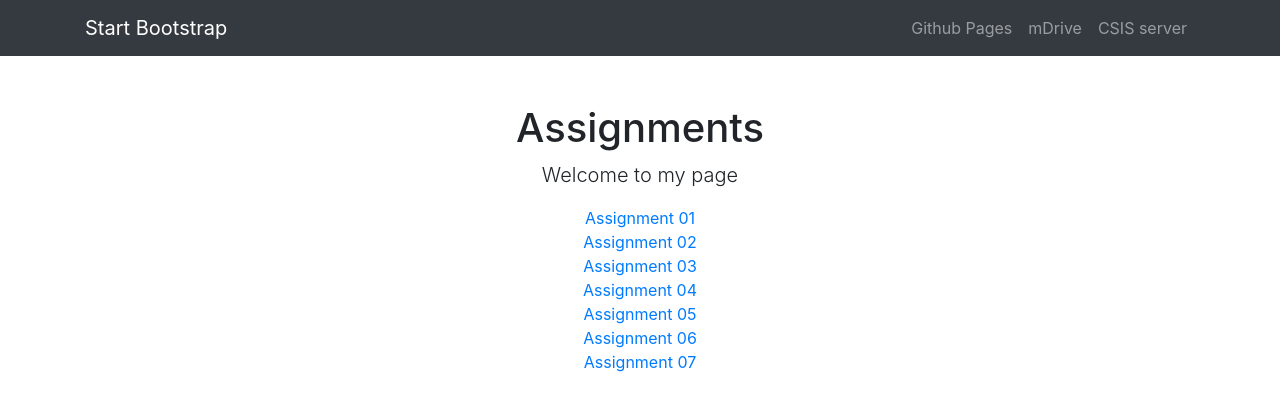
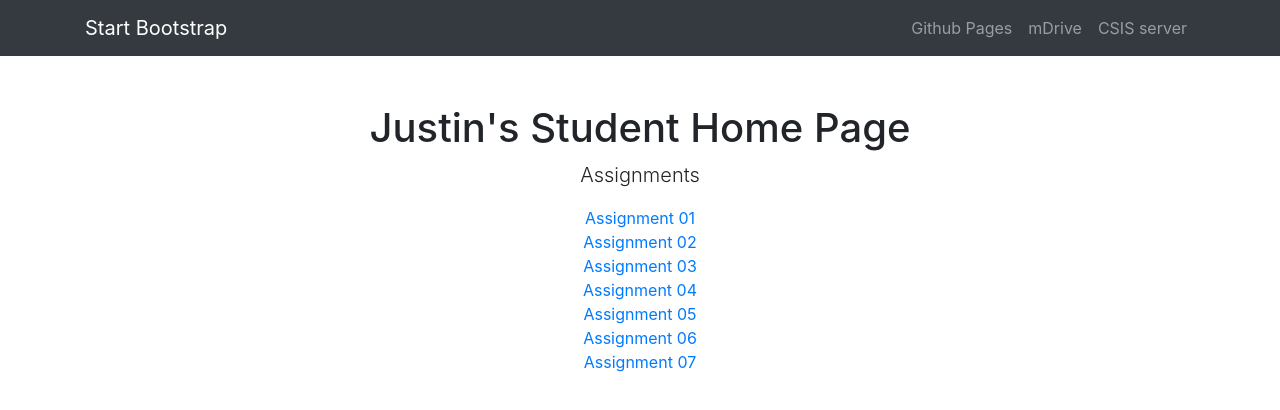
Before and after one commit to JustinGanzak/justinganzak.github.io, a website: page index.html in a window 1280 px wide. Drawn offline with Linux system fonts and the light colour scheme.

Commit message:
Update index.html

```diff
--- a/index.html
+++ b/index.html
@@ -46,8 +46,8 @@
   <div class="container">
     <div class="row">
       <div class="col-lg-12 text-center">
-        <h1 class="mt-5">Assignments</h1>
-        <p class="lead">Welcome to my page</p>
+        <h1 class="mt-5">Justin's Student Home Page</h1>
+        <p class="lead">Assignments</p>
 		 <a href="/assignments/assignment01.html">Assignment 01</a>
     <br>
     <a href="/assignments/assignment02.html">Assignment 02</a>
```
